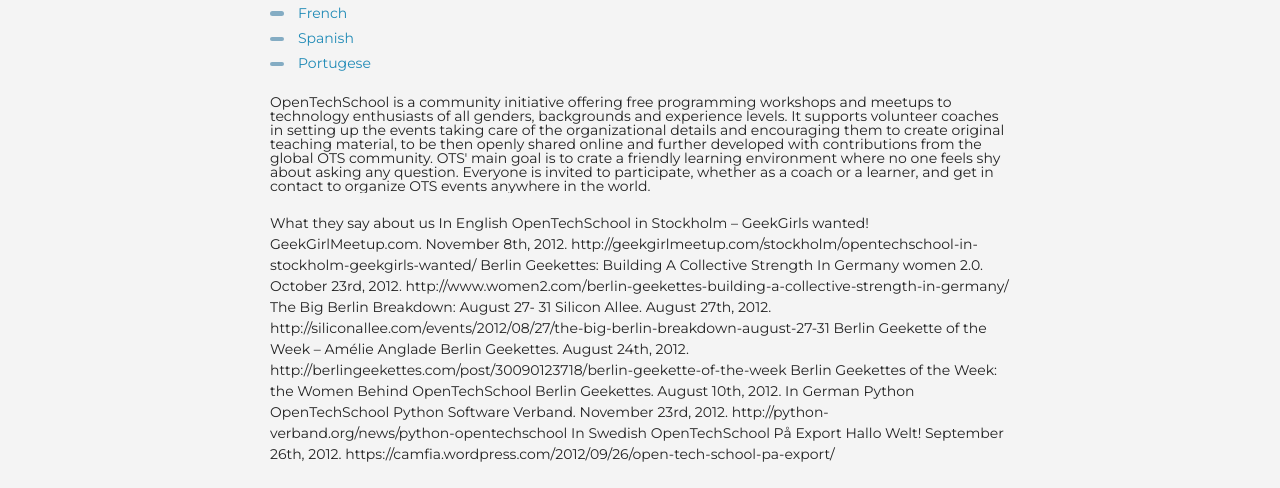
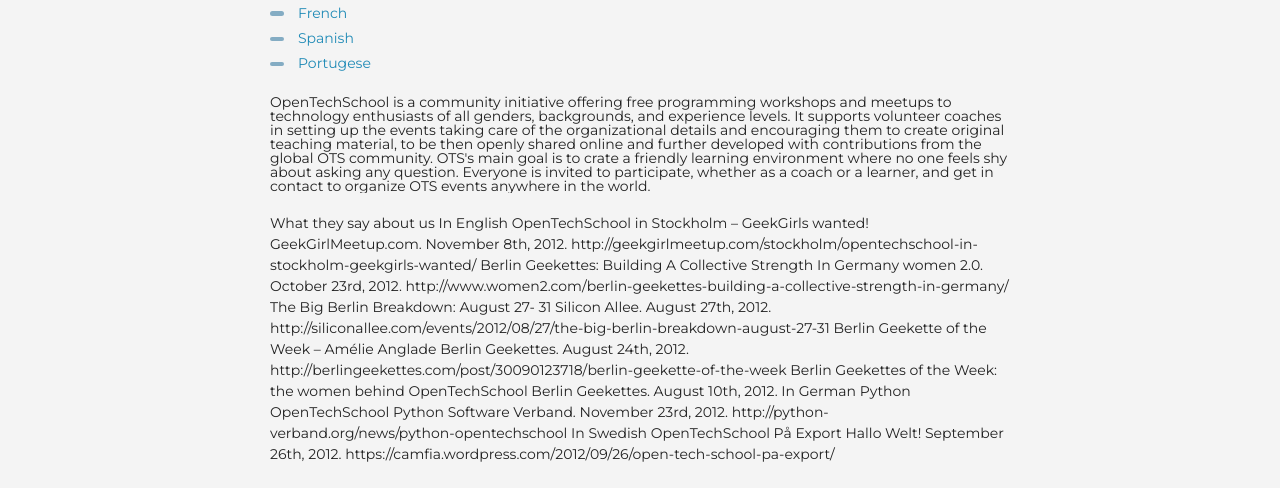
Before and after one commit to OpenTechSchool/www.opentechschool.org, a Jekyll site: the page built from press.html, in a window 1280 px wide. Shown: the part 566-1054 px from the top of the page. Built offline with Jekyll 4.4.1, drawn with Linux system fonts in a browser that asks for light colours; nearby versions of some CDN libraries.

Commit message:
copyediting

```diff
--- a/press.html
+++ b/press.html
@@ -21,7 +21,7 @@
 	<div class="carousel">
 		<div class="carousel-inner">
 			<div class="item active" id="js-about-eng">
-				OpenTechSchool is a community initiative offering free programming workshops and meetups to technology enthusiasts of all genders, backgrounds and experience levels. It supports volunteer coaches in setting up the events taking care of the organizational details and encouraging them to create original teaching material, to be then openly shared online and further developed with contributions from the global OTS community. OTS' main goal is to crate a friendly learning environment where no one feels shy about asking any question. Everyone is invited to participate, whether as a coach or a learner, and get in contact to organize OTS events anywhere in the world.
+				OpenTechSchool is a community initiative offering free programming workshops and meetups to technology enthusiasts of all genders, backgrounds, and experience levels. It supports volunteer coaches in setting up the events taking care of the organizational details and encouraging them to create original teaching material, to be then openly shared online and further developed with contributions from the global OTS community. OTS's main goal is to crate a friendly learning environment where no one feels shy about asking any question. Everyone is invited to participate, whether as a coach or a learner, and get in contact to organize OTS events anywhere in the world.
 			</div>
 			<div class="item" id="js-about-de">
 				Über in Deutsch
@@ -82,7 +82,7 @@
 Berlin Geekettes. August 24th, 2012.
 http://berlingeekettes.com/post/30090123718/berlin-geekette-of-the-week
 
-Berlin Geekettes of the Week: the Women Behind OpenTechSchool
+Berlin Geekettes of the Week: the women behind OpenTechSchool
 Berlin Geekettes. August 10th, 2012.
 
 
```
